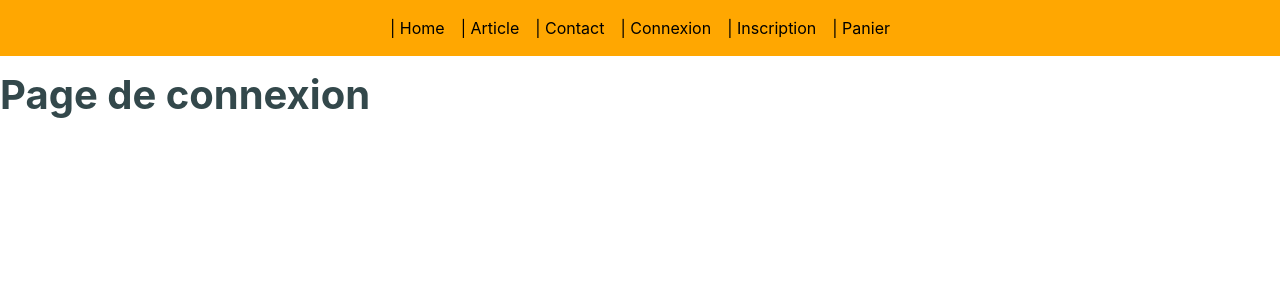
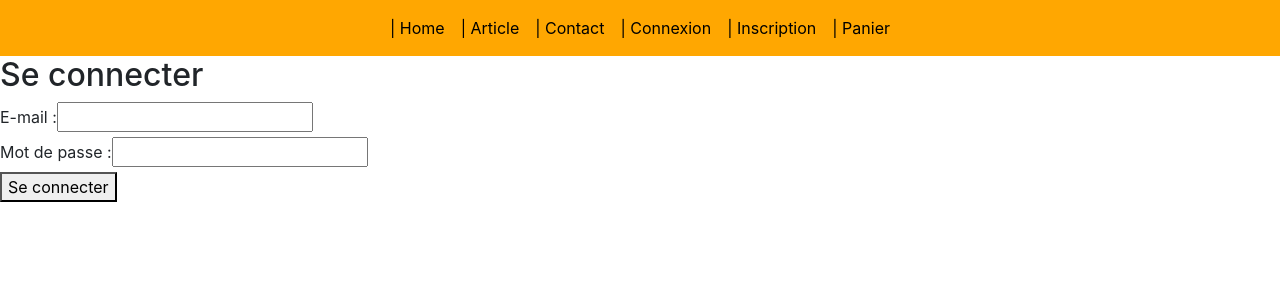
Before and after one commit to MagnesSimon/Web2021, a React (Create React App) app in the folder bakery/: page /connexion in a window 1280 px wide. Shown: the top 300 px of the page. Built offline with nearby package versions, Linux system fonts and the light colour scheme.

Commit message:
Update Connexion.js

```diff
--- a/bakery/src/components/connexion/Connexion.js
+++ b/bakery/src/components/connexion/Connexion.js
@@ -1,11 +1,59 @@
+import axios from "axios";
 import React from "react";
 
-const Connexion = ({element}) => {
-    return(
-        <header className="header-connexion">
-            <h1>Page de connexion</h1>
-        </header>
-    )
+class Connexion extends React.Component{
+
+    constructor (props){
+        super(props)
+        this.state = {
+            posts : [],
+            mail : '',
+            mdp : '',
+
+        }
+        this.handleChange = this.handleChange.bind(this)
+    }
+
+    handleChange(e){
+        const name = e.target.name
+        this.setState({
+            [name]: e.target.value
+        })
+    }
+
+    seConnecter = () =>{
+        axios.get('http://62.210.130.145:3001/user')
+        .then(res =>{
+            const posts = res.data.map(obj => ({id : obj.id, nom : obj.nom, prenom: obj.prenom , mail : obj.mail,tel : obj.tel, mdp : obj.mdp}))
+            console.log(posts)
+            posts.find((post)=>{
+                if(this.state.mail == post.mail && this.state.mdp == post.mdp){
+                    console.log("Bonjour vous etes connecté")
+                }
+            })
+        })
+        .catch(error => {
+            console.log(error)
+        })
+    }
+
+
+    render (){
+        return <div>
+                <h2>Se connecter</h2>
+                <div>
+                    <label htmlFor="Mail">E-mail :</label>
+                    <input type="texte" id="mail" name="mail" value={this.state.mail} onChange={this.handleChange} required/>
+                </div>
+                <div>
+                    <label htmlFor="Mdp">Mot de passe :</label>
+                    <input type="password" id="mdp" name="mdp" value={this.state.mdp} onChange={this.handleChange} required/>
+                </div>
+                <div>
+                    <button id="connection" name="connection" onClick={this.seConnecter}>Se connecter</button>
+                </div>
+            </div>
+    }
 }
 
 export default Connexion
```
